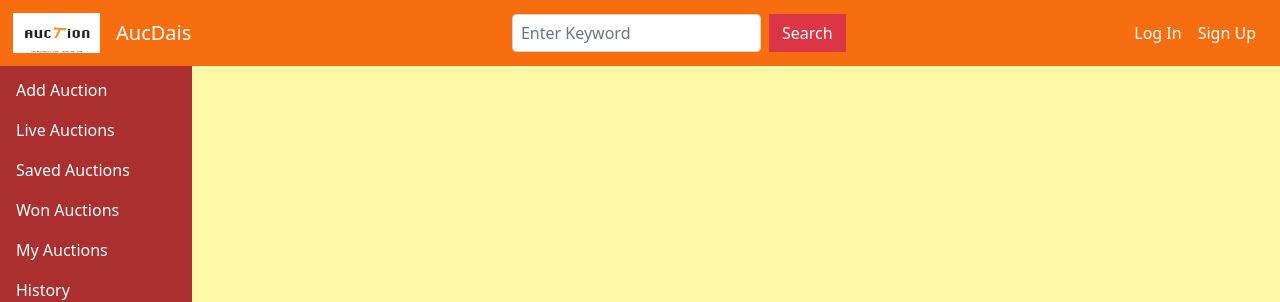
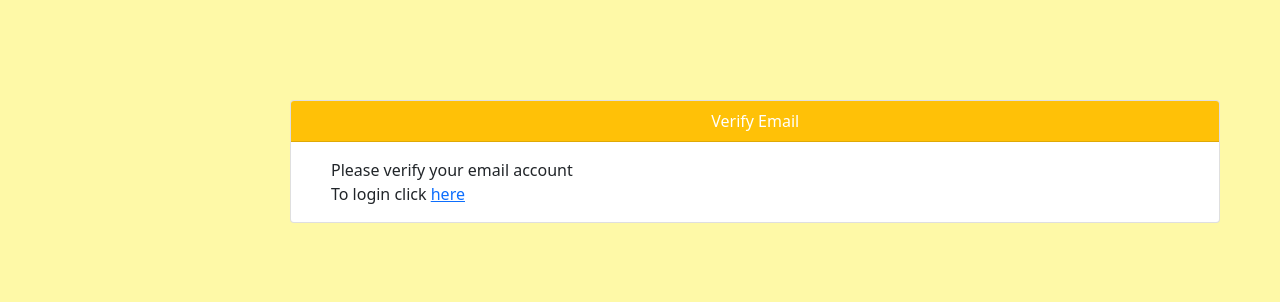
Before and after one commit to ArifShariar/auc-dais-frontend, a React (Create React App) app: page /email_verification in a window 1280 px wide. Shown: the top 302 px of the page. Built offline with nearby package versions, Linux system fonts and the light colour scheme.

Commit message:
login/signup routes protected after logged in

```diff
--- a/package.json
+++ b/package.json
@@ -12,7 +12,6 @@
     "@testing-library/user-event": "^13.5.0",
     "axios": "^0.27.2",
     "bootstrap": "^5.1.3",
-    "bootstrap-switch-button-react": "^1.2.0",
     "holderjs": "^2.9.9",
     "jquery": "^3.4.1",
     "process": "^0.11.10",
@@ -30,6 +29,7 @@
     "react-scripts": "^2.1.8",
     "react-stomp": "^5.1.0",
     "react-toastify": "^8.2.0",
+    "react-toggle-slider": "^0.4.0",
     "sockjs": "^0.3.24",
     "sockjs-client": "^1.6.1",
     "stompjs": "^2.3.3",
--- a/src/App.js
+++ b/src/App.js
@@ -12,7 +12,7 @@ import LiveAuctions from "./components/LiveAuctions";
 import LiveAuction from "./components/LiveAuction";
 import SavedAuctions from "./components/SavedAuctions";
 import Location from './components/Location';
-import {BrowserRouter as Router, Routes, Route} from "react-router-dom";
+import {BrowserRouter as Router, Routes, Route, useLocation} from "react-router-dom";
 import AddAuction from "./components/AddAuction";
 import Home from './components/pages/Home';
 import ShowAuctionDetails from './components/ShowAuctionDetails';
@@ -29,6 +29,7 @@ import Payment from './components/Payment';
 import WonAuctions from "./components/WonAuctions";
 import UserSettings from './components/UserSettings';
 import MyAuctions from "./components/MyAuctions";
+import VerifyEmail from "./components/VerifyEmail";
 
 // We may need to get rid of RequireAuth and use PersistLogin instead
 toast.configure();
@@ -60,6 +61,7 @@ function App() {
             <Route path="/chatroom" element={<ChatRoom/>} />
             <Route path="/wonAuctions/payment" element={<Payment/>} />
             <Route path="/settings" element={<UserSettings/>} />
+            <Route path="/email_verification" element={<VerifyEmail/>}/>
             <Route path="/" element={<Home />} />
         </Routes>
     </Router>
--- a/src/components/AllMessages.js
+++ b/src/components/AllMessages.js
@@ -69,7 +69,7 @@ function AllMessages() {
                                             <div className="fw-bold">
                                                 {/* print the receiver / sender name, but it will not be the user's name */}
                                                 {message.sender.firstName + " " + message.sender.lastName} and {message.receiver.firstName + " " + message.receiver.lastName}
-
+                                                <span>&emsp;&emsp;&emsp;{(message.sender.id == user_id)?"":(message.read?"":"[Unread]")}</span>
                                             </div>
                                             {message.message}
                                         </div>
--- a/src/components/LogIn.js
+++ b/src/components/LogIn.js
@@ -7,7 +7,7 @@ import {useNavigate, useLocation} from "react-router-dom";
 import {useAuth} from "./context/AuthProvider";
 
 function LogInPage() {
-    const navigate = useNavigate();
+    let navigate = useNavigate();
     const [email, setEmail] = useState('');
     const [password, setPassword] = useState('');
     const [user, setUser] = useState('');
@@ -82,6 +82,7 @@ function LogInPage() {
     }
 
     return (
+        !useauth.isLogin()?(
         <div className="home-element-padding">
         <div className="card-container">
             <div className='container-fluid' >
@@ -124,7 +125,7 @@ function LogInPage() {
                 </div>
             </div>
             <ToastContainer/>
-        </div></div>
+        </div></div>):window.location.replace("http://localhost:3000")
     )
 }
 
--- a/src/components/NavBar.js
+++ b/src/components/NavBar.js
@@ -1,7 +1,7 @@
 import React from 'react';
 import { NavDropdown, Navbar, Nav, Form, Button, Image } from 'react-bootstrap';
 import 'bootstrap/dist/css/bootstrap.min.css';
-import {Link, useNavigate} from "react-router-dom";
+import {Link, useNavigate, useLocation} from "react-router-dom";
 import axios from "axios";
 import { useAuth } from './context/AuthProvider';
 import "./SideBar.css"
@@ -11,6 +11,7 @@ function NavBar() {
     const navigate = useNavigate();
     const useauth = useAuth();
     let searchResult = [];
+    const location = useLocation();
     //console.log('in navbar'+useAuth);
 
     const onSubmit = (e) => {
@@ -40,6 +41,7 @@ function NavBar() {
     }
 
     return (
+        !['/email_verification'].includes(location.pathname)?
         <Navbar collapseOnSelect expand="lg" sticky="top">
                 <img
                     src={require("../images/auction-logo.webp")}
@@ -113,6 +115,7 @@ function NavBar() {
                         )
                     }
         </Navbar>
+        : null
     )
 
 }
--- a/src/components/SideBar.js
+++ b/src/components/SideBar.js
@@ -1,12 +1,14 @@
 import React from 'react'
 import "./SideBar.css"
-import {Link} from "react-router-dom";
+import {Link, useLocation} from "react-router-dom";
 
 function SideBar() {
     let currentYear = new Date().getFullYear();
     let githubLink = "https://github.com/ArifShariar/";
     let gitHubIcon = "https://img.icons8.com/bubbles/50/000000/github.png";
+    const location = useLocation();
     return (
+        !['/email_verification'].includes(location.pathname)?
         <div className='sidebar-container'>
             <div className ="sidenav" >
                 <Link to={"addAuction"} className={"nav-link text-white"}>Add Auction</Link>
@@ -21,7 +23,7 @@ function SideBar() {
                 </p>
             </div>
         </div>
-
+        :null
     );
 }
 export default SideBar;
--- a/src/components/SignUp.js
+++ b/src/components/SignUp.js
@@ -64,7 +64,7 @@ function SignUp() {
                         useauth.setImage('');
                         // useauth.login(response.data.token);
 
-                        navigate('/login', {
+                        navigate('/email_verification', {
                                 state: {
                                     created: true,
                                     name: fname
@@ -107,6 +107,7 @@ function SignUp() {
     }
 
     return(
+        !useauth.isLogin()?(
         <div className="home-element-padding">
         <div className="card-container">
             <div className='container-fluid' >
@@ -178,7 +179,7 @@ function SignUp() {
                 </div>
             </div>
             <ToastContainer/>
-        </div> </div>
+        </div> </div>):window.location.replace("http://localhost:3000")
     );
 }
 
--- a/src/components/UserSettings.js
+++ b/src/components/UserSettings.js
@@ -1,8 +1,12 @@
 import React, {useEffect, useState} from "react";
 import {Card, Col, Row, Container} from "react-bootstrap";
-import "./Card.css"
+import { ToggleSlider } from 'react-toggle-slider';
+import "./Card.css";
 
 function UserSettings () {
+
+    const [aucEmail, setAucEmail] = useState(false)
+    const [promotional, setPromotional] = useState(false)
 
     return (
         <div className="home-element-padding">
@@ -14,11 +18,16 @@ function UserSettings () {
                         <Container>
                             <div className="">
                                 <div className="input-container">
-                                    <label>Do you like get email about ongoing auctions? Click the Bell</label>
+                                    <span>
+                                        Do you like get email about ongoing auctions?
+                                        <ToggleSlider onToggle={state => setAucEmail(state)}/>
+                                    </span>
                                 </div>
 
                                 <div className="input-container">
-                                    <label>Do you like to get promotional mail? Click <button type="button" className="btn btn-outline-warning">Yes</button> ! </label>
+                                    {/* <button type="button" className="btn btn-outline-warning">Yes</button> ! */}
+                                    <label>Do you like to get promotional mail? </label>
+                                    <ToggleSlider onToggle={state => setPromotional(state)}/>
                                 </div>
                             </div>
                         </Container>
--- /dev/null
+++ b/src/components/VerifyEmail.js
@@ -0,0 +1,37 @@
+import React, {useEffect, useState} from "react";
+import {Card, Row, Col } from "react-bootstrap";
+import Container from "react-bootstrap/Container";
+import { useAuth } from "./context/AuthProvider";
+import { useNavigate } from "react-router-dom";
+
+function VerifyEmail() {
+    const useauth = useAuth();
+
+    useEffect (()=> {
+        if (useauth.isLogin()) {
+            window.location.replace("http://localhost:3000")
+        }
+    });
+
+
+    return (
+        !useauth.isLogin()? (
+        <div className="home-element-padding" style={{ alignItems: 'center'}}>
+        <div className={"card-container"}>
+            <div className={"container-fluid"}>
+                <Card className="bg-warning.bg-gradient" >
+                    <Card.Header className={"bg-warning text-white text-center"}>Verify Email</Card.Header>
+                    <Card.Body>
+                        <Container>
+                                <div style={{ alignItems: 'center'}}> Please verify your email account </div>
+                                <div style={{ alignItems: 'center'}}> To login click <a href="http://localhost:3000/login">here</a></div>
+                        </Container>
+                    </Card.Body>
+                </Card>
+            </div>
+        </div>
+        </div>):window.location.replace("http://localhost:3000")
+    );
+}
+
+export default VerifyEmail;
```
Also changed, not shown: 1 other file (tests, documents, lock files or other folders).
